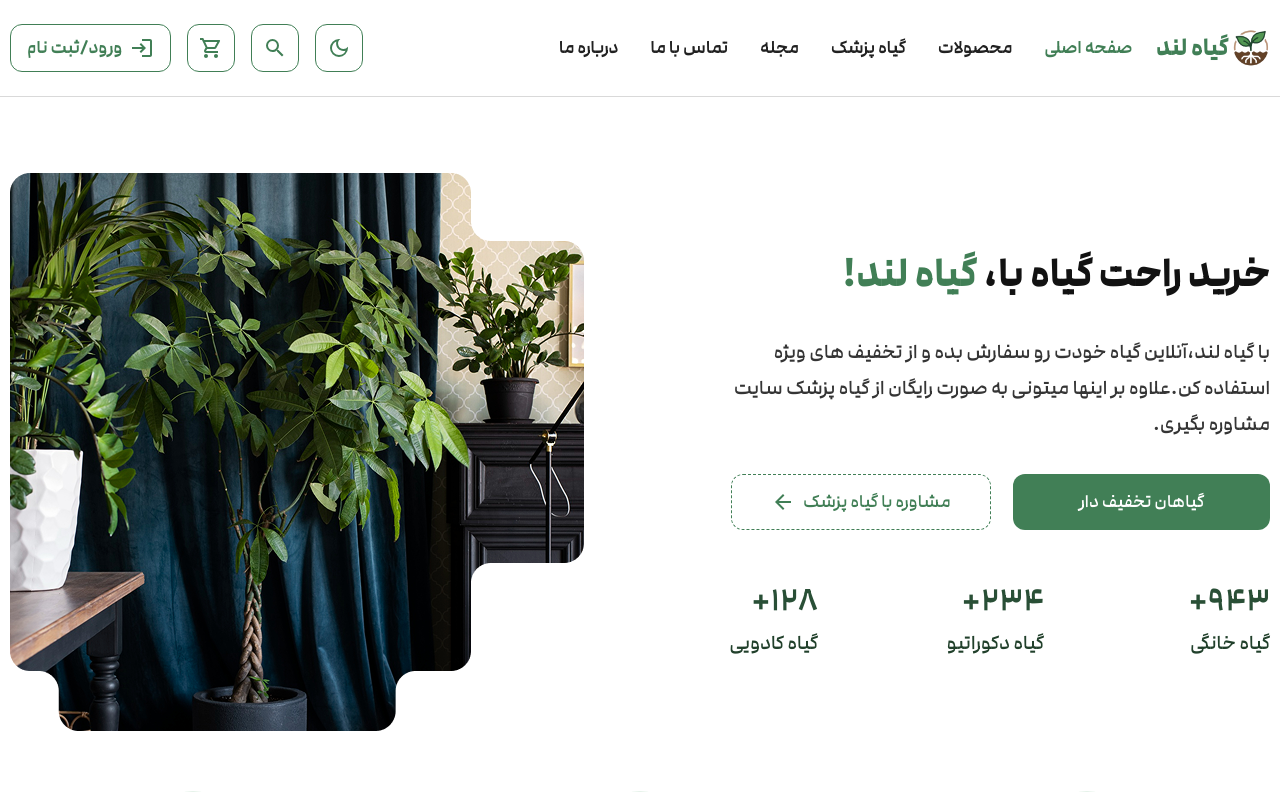
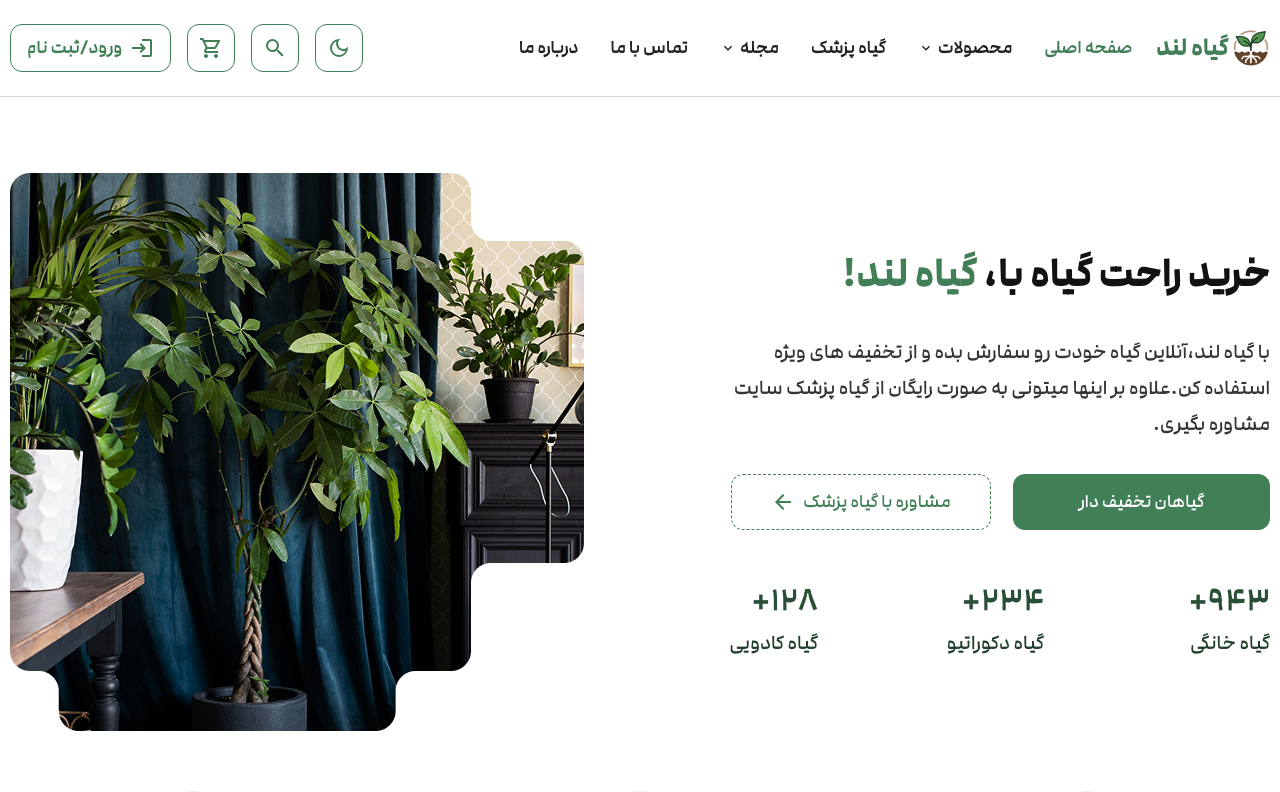
Before and after one commit to alisadeghi192/nextjs-full-stack-ecommerce-giahland, a Next.js app: page / in a window 1280 px wide. Shown: the top 792 px of the page. Built offline with nearby package versions, Linux system fonts and the light colour scheme.

Commit message:
feat(nav): implement submenu dropdown with hover delay and click-to-close

```diff
--- a/src/components/shared/ui/NavLink.tsx
+++ b/src/components/shared/ui/NavLink.tsx
@@ -2,17 +2,73 @@
 
 import Link from "next/link";
 import { usePathname } from "next/navigation";
-import { ReactNode } from "react";
+import { useState, useRef } from "react";
+import { MdKeyboardArrowDown, MdKeyboardArrowLeft } from "react-icons/md";
+
+interface SubMenuItem {
+  href: string;
+  text: string;
+}
 
 interface NavLinkProps {
   href: string;
-  children: ReactNode;
+  children: React.ReactNode;
   className?: string;
+  submenu?: SubMenuItem[];
 }
 
-const NavLink = ({ href, children, className }: NavLinkProps) => {
+const NavLink = ({ href, children, className, submenu }: NavLinkProps) => {
   const pathname = usePathname();
+  const [isOpen, setIsOpen] = useState(false);
+  const closeTimeoutRef = useRef<NodeJS.Timeout | null>(null);
   const isActive = pathname === href;
+
+  const handleMouseEnter = () => {
+    if (closeTimeoutRef.current) clearTimeout(closeTimeoutRef.current);
+    setIsOpen(true);
+  };
+
+  const handleMouseLeave = () => {
+    closeTimeoutRef.current = setTimeout(() => setIsOpen(false), 75);
+  };
+  const closeSubmenu = () => {
+    setIsOpen(false)
+  }
+
+  if (submenu) {
+    return (
+      <div
+        className="relative"
+        onMouseEnter={handleMouseEnter}
+        onMouseLeave={handleMouseLeave}
+      >
+        <Link
+          href={href}
+          className={`flex items-center gap-x-1 max-lg:gap-x-px ${className} ${isActive ? "text-primary" : ""}`}
+        >
+          {children}
+          <MdKeyboardArrowDown
+            className={`size-4 transition-transform ${isOpen ? "rotate-180" : ""}`}
+          />
+        </Link>
+        {isOpen && (
+          <div className="border-neutral3 divide-y divide-neutral3 absolute top-9.5 right-0 z-50 w-53.5 overflow-hidden rounded-xl border bg-white shadow-lg">
+            {submenu.map((item) => (
+              <Link
+                key={item.href}
+                href={item.href}
+                className={`hover:text-primary text-neutral10 flex items-center justify-between px-3 py-3 text-sm/6.25 transition-colors`}
+                onClick={closeSubmenu}
+              >
+                {item.text}
+                <MdKeyboardArrowLeft className="size-5" />
+              </Link>
+            ))}
+          </div>
+        )}
+      </div>
+    );
+  }
 
   return (
     <Link
--- a/src/components/shared/ui/NavLinks.tsx
+++ b/src/components/shared/ui/NavLinks.tsx
@@ -9,7 +9,8 @@ const NavLinks = () => {
         <NavLink
           key={link.href}
           href={link.href}
-          className="hover:text-primary text-lg/8.5 transition-colors max-lg:text-base/8.5"
+          className="hover:text-primary text-nowrap text-lg/8.5 transition-colors max-lg:text-base/8.5"
+          submenu={link.submenu}
         >
           {link.text}
         </NavLink>
--- a/src/lib/constants/nav.ts
+++ b/src/lib/constants/nav.ts
@@ -1,8 +1,25 @@
 export const navLinks = [
   { text: "صفحه اصلی", href: "/" },
-  { text: "محصولات", href: "/products" },
+  {
+    text: "محصولات",
+    href: "/products",
+    submenu: [
+      { href: "/products?category=indoor", text: "آپارتمانی" },
+      { href: "/products?category=decoration", text: "دکوراتیو" },
+      { href: "/products?category=gift", text: "کادویی" },
+      { href: "/products?category=discounted", text: "تخفیف‌دار" },
+    ],
+  },
   { text: "گیاه پزشک", href: "/plant-doctor" },
-  { text: "مجله", href: "/blog" },
+  {
+    text: "مجله",
+    href: "/blog",
+    submenu: [
+      { href: "/blog?category=intro", text: "معرفی گیاهان" },
+      { href: "/blog?category=care", text: "مراقبت و نگهداری" },
+      { href: "/blog?category=health", text: "آفت‌ها و بیماری‌ها" },
+    ],
+  },
   { text: "تماس با ما", href: "/contact-us" },
   { text: "درباره ما", href: "/about-us" },
 ];
```
